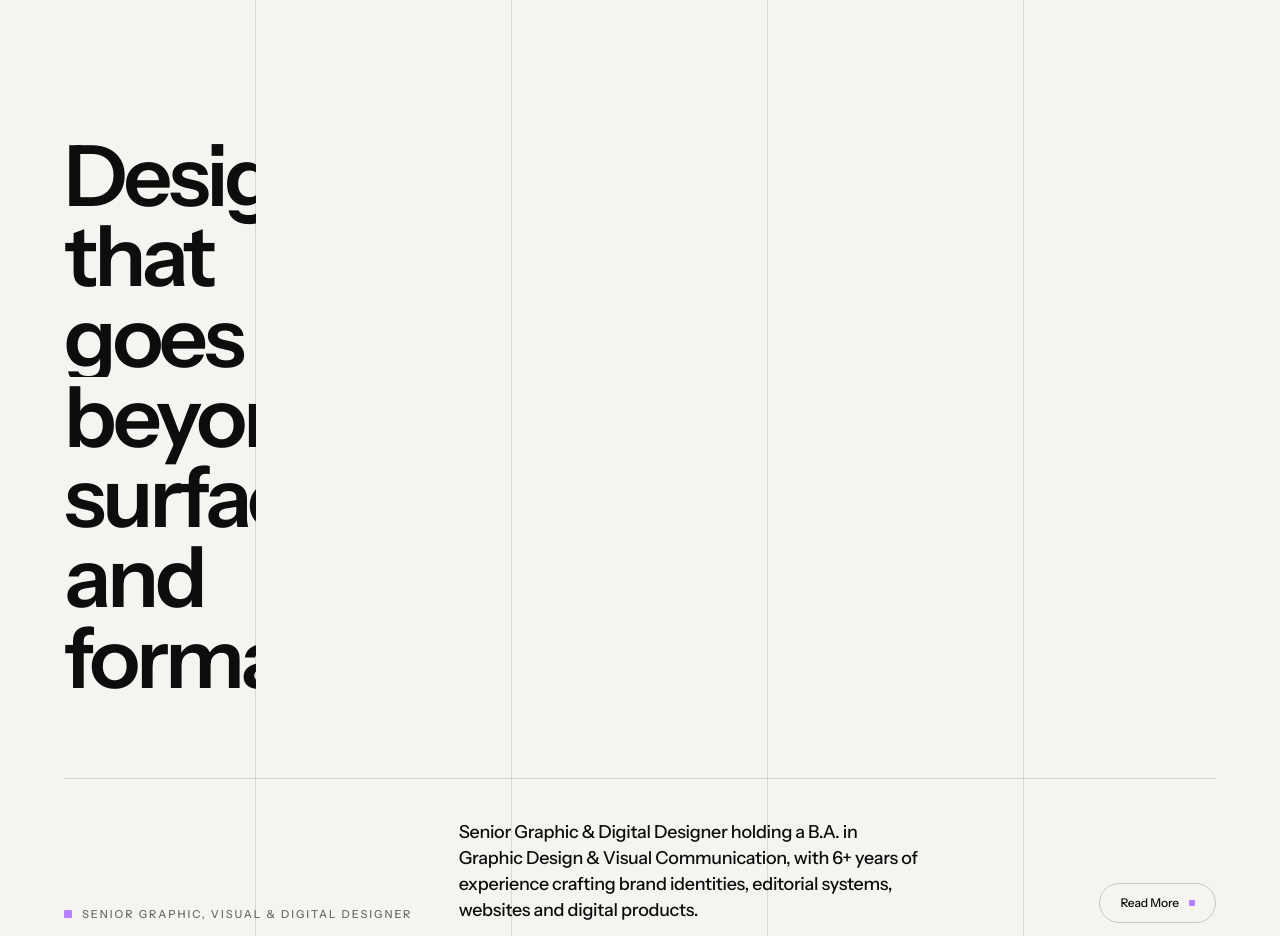
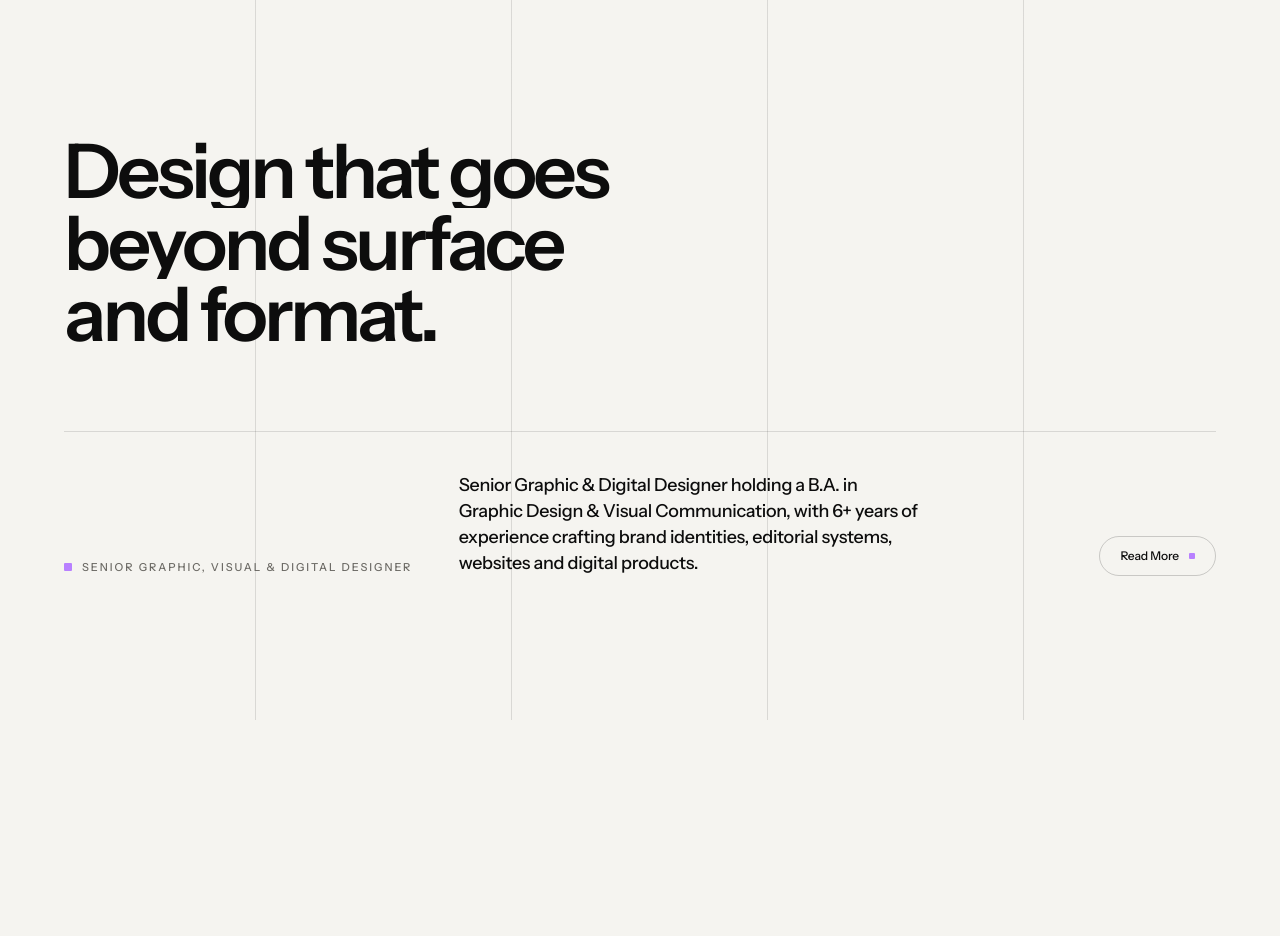
Before and after one commit to iaanre/ian-portfolio, a React (Vite) app: page / in a window 1280 px wide. Shown: the part 840-1776 px from the top of the page. Built offline with nearby package versions, Linux system fonts and the light colour scheme.

Commit message:
Fix statement heading to stay on three unbroken lines
Co-authored-by: Cursor <cursoragent@cursor.com>

```diff
--- a/src/components/motion/SplitTextReveal.tsx
+++ b/src/components/motion/SplitTextReveal.tsx
@@ -49,9 +49,9 @@ export function SplitTextReveal({ text, className, mode = "word", as = "p" }: Sp
 
 function SplitContent({ text, mode }: { text: string; mode: Mode }) {
   if (mode === "line") {
-    return text.split("\n").map((line) => (
-      <span key={line} className="block overflow-hidden">
-        <span data-split className="block">
+    return text.split("\n").map((line, index) => (
+      <span key={`${line}-${index}`} className="block overflow-y-hidden">
+        <span data-split className="block whitespace-nowrap">
           {line}
         </span>
       </span>
--- a/src/pages/Home.tsx
+++ b/src/pages/Home.tsx
@@ -25,12 +25,12 @@ export default function Home() {
         data-header-theme="paper"
         className="hayler-grid-bg px-[5vw] pb-[14vh] pt-[16vh] md:pb-[18vh] md:pt-[22vh]"
       >
-        <div className="max-w-[18ch]">
+        <div className="w-full max-w-none">
           <AnimatedHeading
             as="h2"
             mode="line"
             text={copy.statementHeading}
-            className="text-[clamp(2.6rem,6.6vw,6.2rem)] font-semibold leading-[0.95] tracking-[-0.045em]"
+            className="text-[clamp(1.55rem,calc(5.2vw+0.55rem),6.2rem)] font-semibold leading-[0.95] tracking-[-0.045em]"
           />
         </div>
 
```
